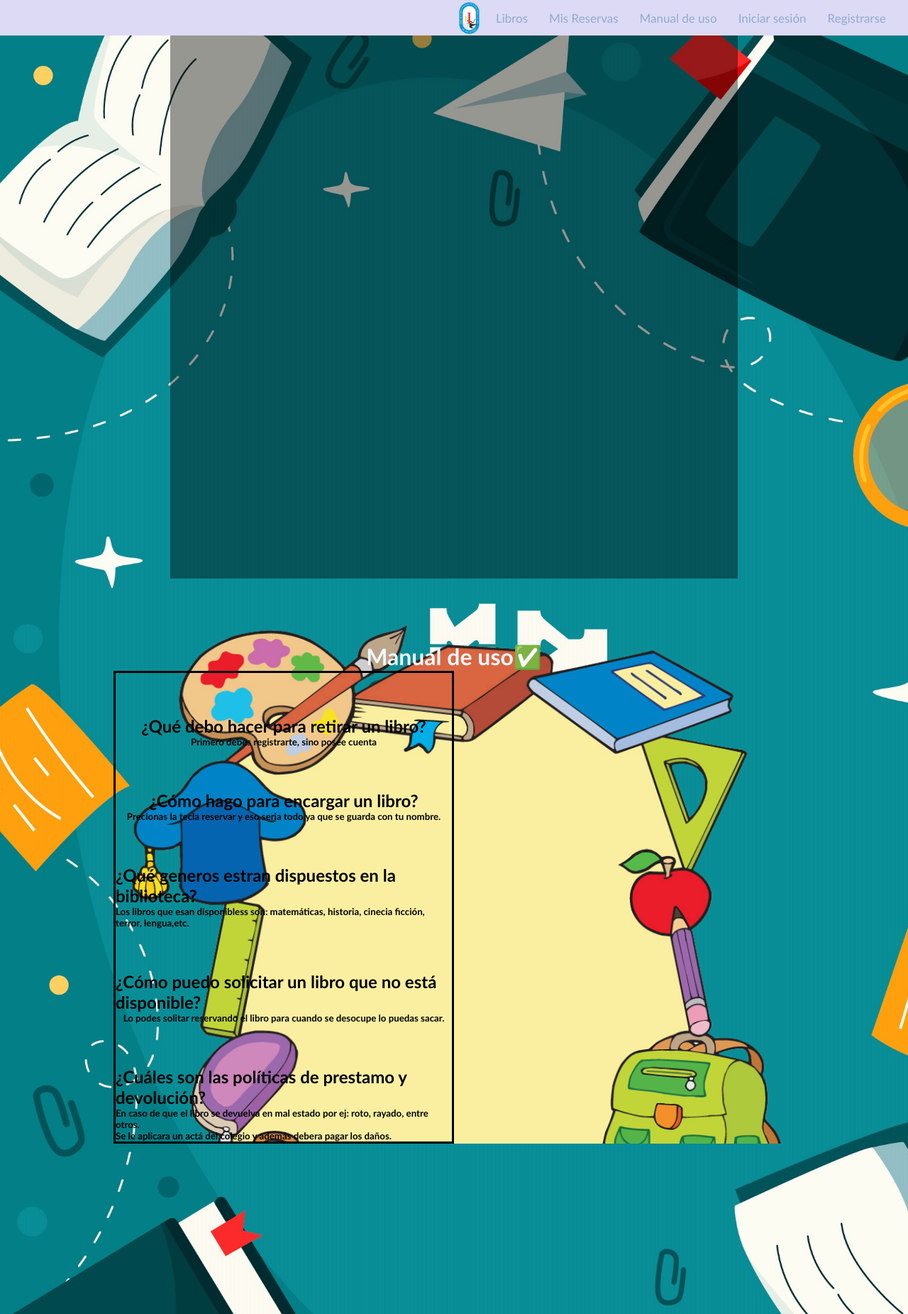
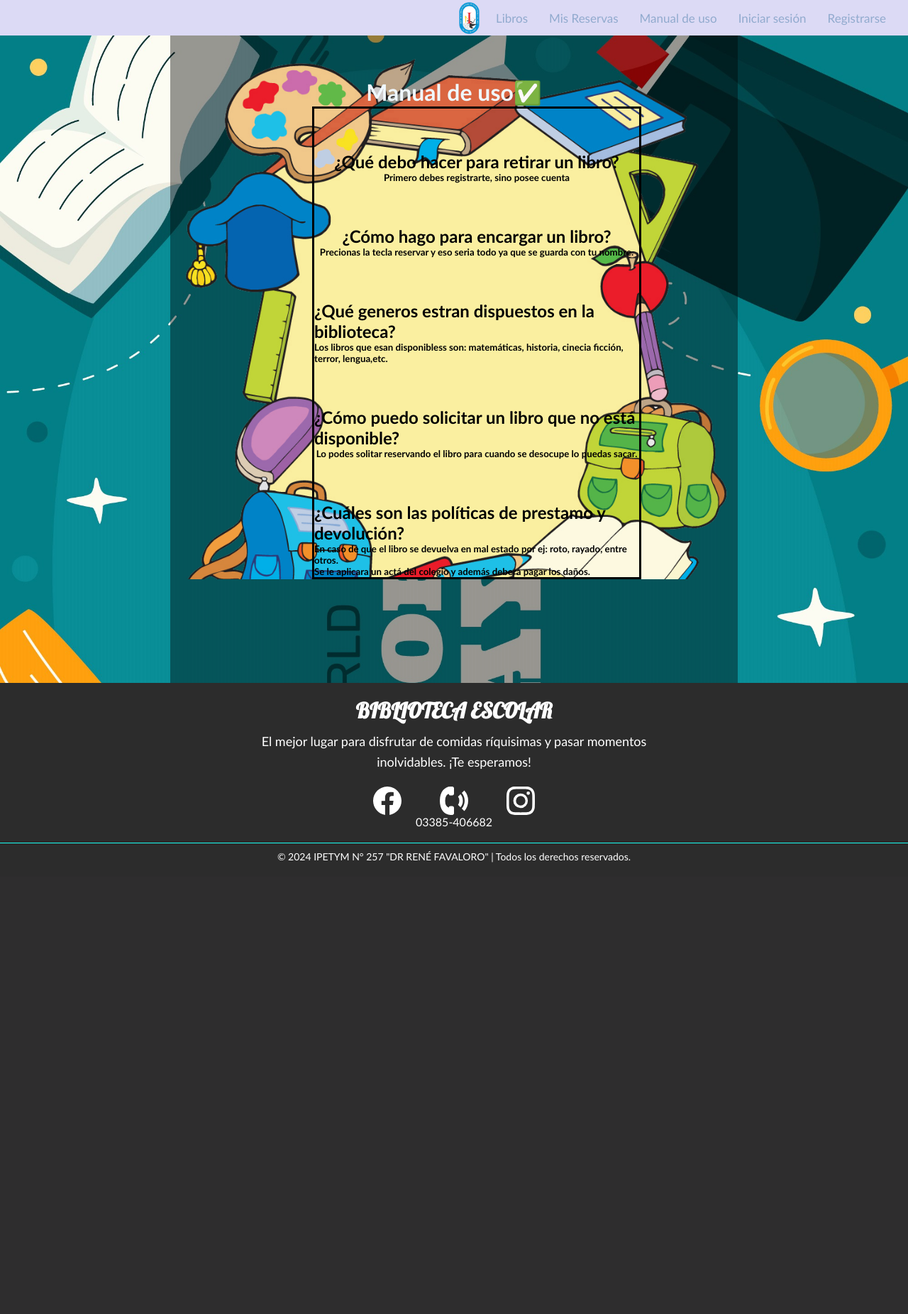
Before and after one commit to nerii006/biblioteca, a PHP site: page /manuso.php in a window 1280 px wide. Shown: the top 1851 px of the page at 71% size. After the commit the page ends 1215 px from the top, so only its background shows below. Run offline with PHP 8.4, Linux system fonts and the light colour scheme.

Commit message:
Acomode el manual de uso

```diff
--- a/estilos/manuso.css
+++ b/estilos/manuso.css
@@ -35,8 +35,8 @@ h5{
     display: flex;
     justify-content: center;
     flex-direction: column;
-    height: 70%;
-    width: 75%;
+    height: 140%;
+    width: 100%;
     margin-bottom: 20%;
 }
 
@@ -45,5 +45,7 @@ h5{
     justify-content: center;
     flex-direction: column;
     border: solid black;
-    width: 50%;
+    height: 30%;
+    width: 58%;
+    margin-left: 25%;
 }
--- a/manuso.php
+++ b/manuso.php
@@ -14,7 +14,7 @@
 <?php include('template/header.php') ?>
 
 <div class="siseve">
-</div>
+
 
   <div class="container">
         <h1>Manual de uso✅</h1>
@@ -37,7 +37,7 @@
 
     </div>
   </div>
-
+</div>
 
 <?php include('template/footer.php') ?>
 </body>
```
